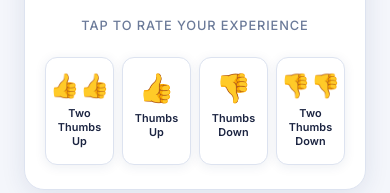
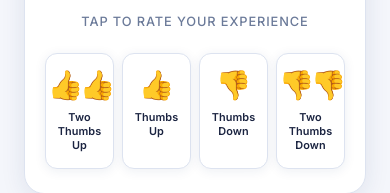
Before and after one commit to rowelpadillo/thumbsurvey, an Angular app: page /survey in a window 390 px wide. Shown: the part 467-660 px from the top of the page. Built offline with nearby package versions, Linux system fonts and the light colour scheme.

Commit message:
thumbs size change

```diff
--- a/src/app/survey/survey.component.css
+++ b/src/app/survey/survey.component.css
@@ -119,7 +119,7 @@
   box-shadow: 0 1px 4px rgba(30,45,107,0.07);
 }
 
-/* Logo slot */
+/* ── Logo slot ─────────────────────────────────── */
 .logo-slot {
   display: flex;
   align-items: center;
@@ -142,11 +142,11 @@
   text-transform: uppercase;
 }
 
-/* ── Logo ────────────────────────────────── */
 .logo-img {
   height: 100px;
   width: auto;
   display: block;
+  object-fit: contain;
 }
 
 /* ── Main content area ────────────────────────────────── */
@@ -290,11 +290,17 @@
   font-size: 2.2rem;
   line-height: 1;
   transition: transform 0.2s ease;
-  display: block;
+  display: flex;
+  align-items: center;
+  justify-content: center;
   white-space: nowrap;
+  height: 2.4rem;
 }
 
-.thumb-btn--double .thumb-emoji { font-size: 1.5rem; }
+.thumb-btn--double .thumb-emoji {
+  font-size: 2.2rem;
+  letter-spacing: -0.35rem;
+}
 
 .thumb-label {
   font-size: 0.68rem;
@@ -478,7 +484,8 @@ textarea:focus {
   .card           { padding: 1.75rem 1.25rem 1.5rem; }
   .thumbs-row     { gap: 0.5rem; }
   .thumb-btn      { min-width: 0; flex: 1; padding: 1rem 0.5rem; }
-  .thumb-emoji    { font-size: 1.8rem; }
+  .thumb-emoji    { font-size: 1.8rem; height: 2rem; }
+  .thumb-btn--double .thumb-emoji { font-size: 1.8rem; letter-spacing: -0.25rem; }
   .big-emoji      { font-size: 3rem; }
   .response-title { font-size: 1.5rem; }
   .site-header    { padding: 0 1rem; }
```
